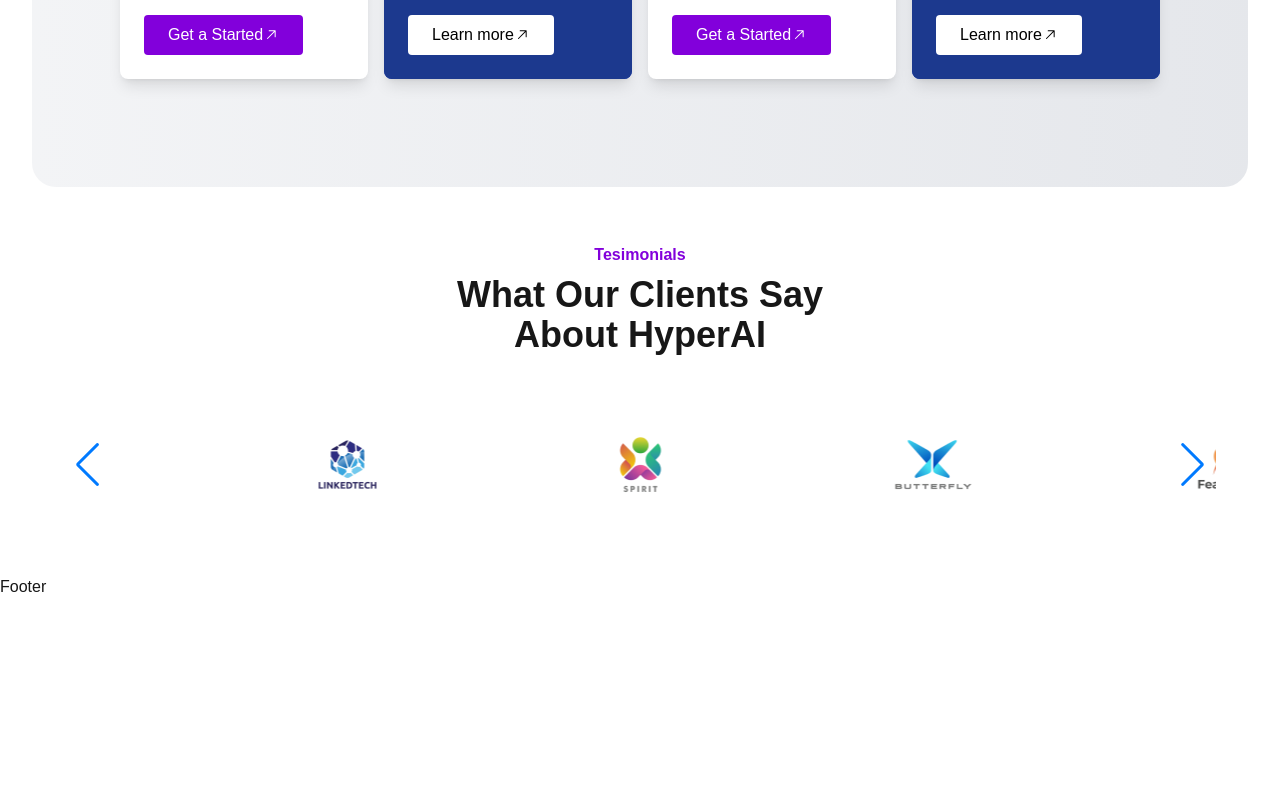
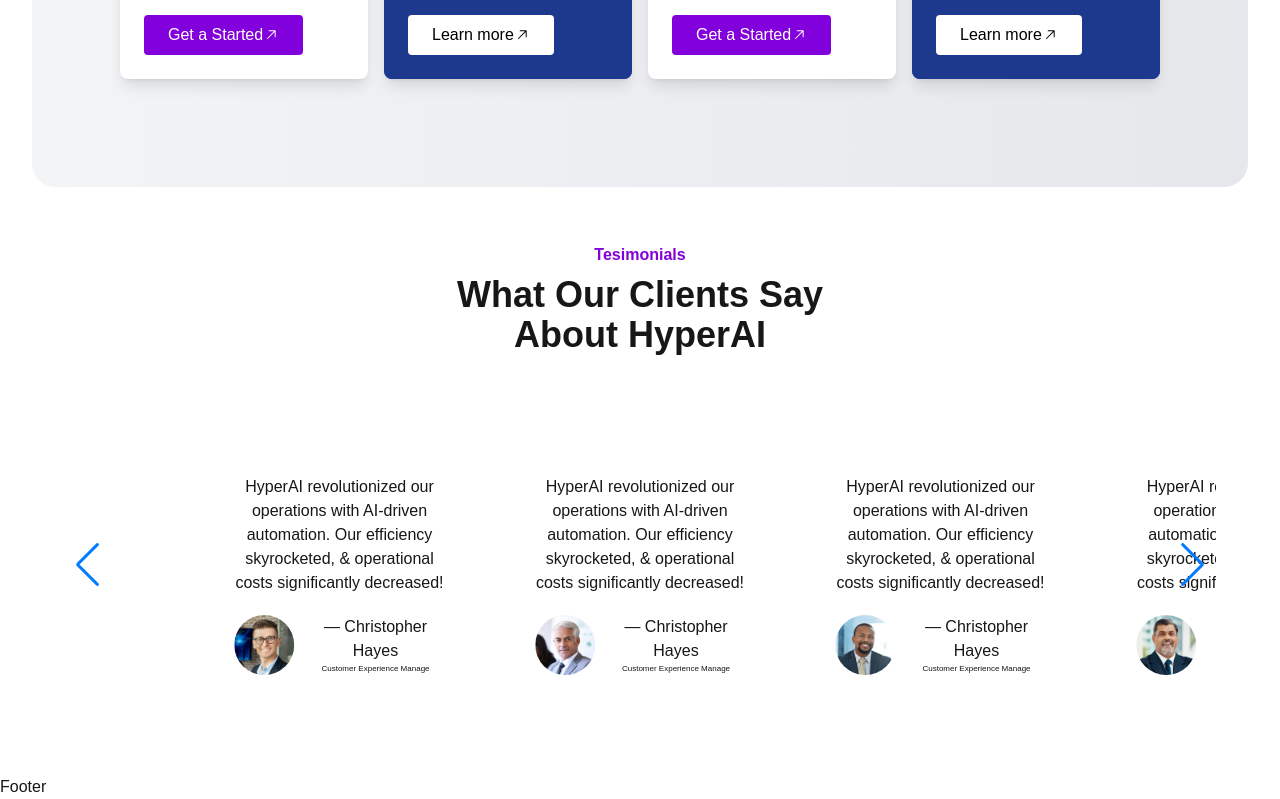
Before and after one commit to imran752310/hyperai-clone-nextjs, a Next.js app: page / in a window 1280 px wide. Shown: the part 2644-3443 px from the top of the page. Before the commit the page ends 3243 px from the top, so only its background shows below. Built offline with nearby package versions, Linux system fonts and the light colour scheme.

Commit message:
testimonial card

```diff
--- a/components/Home/Testimonial/TestimonialCard.tsx
+++ b/components/Home/Testimonial/TestimonialCard.tsx
@@ -7,17 +7,17 @@
 import "swiper/css/navigation";
 
 const slides = [
-  "/image/logo1.webp",
-  "/image/logo2.webp",
-  "/image/logo3.webp",
-  "/image/logo4.webp",
+  "/image/user1.webp",
+  "/image/user2.webp",
+  "/image/user3.webp",
+  "/image/user4.webp",
 ];
 
 const TestimonialCarousel = () => {
   return (
     <div className="w-[90%] mx-auto my-20">
       <Swiper
-        spaceBetween={20}
+        spaceBetween={50}
         centeredSlides={true}
         autoplay={{ delay: 4000, disableOnInteraction: false }}
         pagination={{ clickable: true }}
@@ -31,14 +31,22 @@
       >
         {slides.map((slide, index) => (
           <SwiperSlide key={index}>
-            <div className="flex justify-center">
-              <Image
+            <div className="flex flex-col justify-start hover:bg-purple-700 p-5 rounded-lg hover:text-white ">
+                <p className="py-5">HyperAI revolutionized our operations with AI-driven automation. Our efficiency skyrocketed, & operational costs significantly decreased!</p>
+
+              <div className="flex items-center gap-3">
+                <Image
                 src={slide}
                 alt={`Slide ${index + 1}`}
-                width={100}
-                height={100}
-                className=""
+                width={60}
+                height={60}
+                className=" rounded-full"
               />
+              <div>
+                <h4>— Christopher Hayes</h4>
+                <p className="text-[8px]">Customer Experience Manage</p>
+              </div>
+              </div>
             </div>
           </SwiperSlide>
         ))}
```
